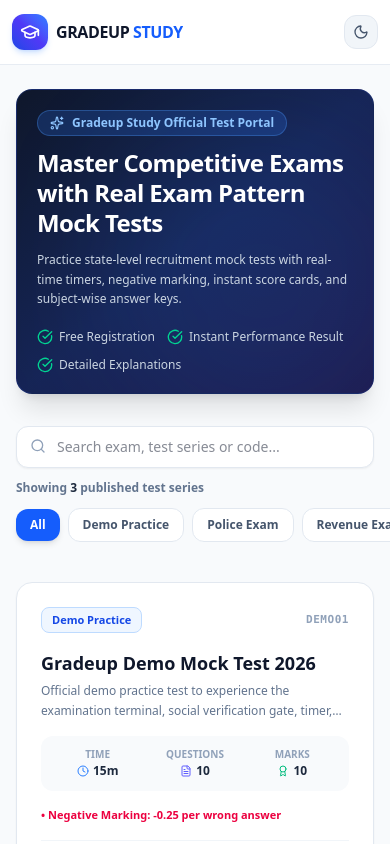
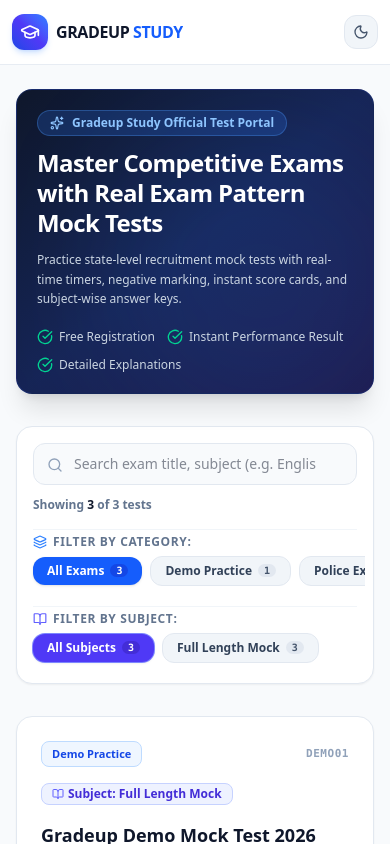
Before and after one commit to gradeupstudy/Online-Mock-Test, a React (Vite) app: page / in a window 390 px wide. Shown: the top 844 px of the page. Built offline with nearby package versions, Linux system fonts and the light colour scheme; no server answers.

Commit message:
Add Subject name

```diff
--- a/src/components/student/StudentHome.tsx
+++ b/src/components/student/StudentHome.tsx
@@ -1,5 +1,5 @@
 import React, { useState, useEffect } from 'react';
-import { Search, Clock, Award, FileText, CheckCircle, ArrowRight, Sparkles, Filter, ShieldCheck, Flame, BookOpen } from 'lucide-react';
+import { Search, Clock, Award, FileText, CheckCircle, ArrowRight, Sparkles, Filter, ShieldCheck, Flame, BookOpen, Layers, X, Tag } from 'lucide-react';
 import { Test } from '../../types';
 import { dataService } from '../../services/dataService';
 
@@ -13,6 +13,7 @@
   const [loading, setLoading] = useState(true);
   const [searchQuery, setSearchQuery] = useState('');
   const [selectedCategory, setSelectedCategory] = useState<string>('All');
+  const [selectedSubject, setSelectedSubject] = useState<string>('All');
 
   useEffect(() => {
     loadPublishedTests();
@@ -25,16 +26,61 @@
     setLoading(false);
   };
 
-  const categories = ['All', ...Array.from(new Set(tests.map((t) => t.category)))];
+  // Derive unique categories
+  const categories = ['All', ...Array.from(new Set(tests.map((t) => t.category).filter(Boolean)))];
+
+  // Derive unique subjects from both test.subject and test.sections
+  const subjectSet = new Set<string>();
+  tests.forEach((t) => {
+    if (t.subject && t.subject.trim()) {
+      subjectSet.add(t.subject.trim());
+    }
+    if (Array.isArray(t.sections)) {
+      t.sections.forEach((sec) => {
+        if (sec && sec.trim()) subjectSet.add(sec.trim());
+      });
+    }
+  });
+  const subjects = ['All', ...Array.from(subjectSet)];
+
+  // Helper to test if a test matches the selected subject
+  const matchesSubjectFilter = (t: Test, subject: string) => {
+    if (subject === 'All') return true;
+    const subLower = subject.toLowerCase();
+    if (t.subject && t.subject.toLowerCase() === subLower) return true;
+    if (Array.isArray(t.sections) && t.sections.some((s) => s.toLowerCase() === subLower)) return true;
+    if (t.title.toLowerCase().includes(subLower)) return true;
+    return false;
+  };
 
   const filteredTests = tests.filter((t) => {
+    const q = searchQuery.toLowerCase().trim();
     const codeStr = (t.exam_code || t.test_code || '').toLowerCase();
-    const matchesSearch = t.title.toLowerCase().includes(searchQuery.toLowerCase()) ||
-                          codeStr.includes(searchQuery.toLowerCase()) ||
-                          t.description.toLowerCase().includes(searchQuery.toLowerCase());
+    const subjectStr = (t.subject || '').toLowerCase();
+    const sectionsStr = (t.sections || []).join(' ').toLowerCase();
+
+    const matchesSearch =
+      !q ||
+      t.title.toLowerCase().includes(q) ||
+      codeStr.includes(q) ||
+      (t.description || '').toLowerCase().includes(q) ||
+      (t.category || '').toLowerCase().includes(q) ||
+      subjectStr.includes(q) ||
+      sectionsStr.includes(q);
+
     const matchesCat = selectedCategory === 'All' || t.category === selectedCategory;
-    return matchesSearch && matchesCat;
+    const matchesSub = matchesSubjectFilter(t, selectedSubject);
+
+    return matchesSearch && matchesCat && matchesSub;
   });
+
+  const handleResetFilters = () => {
+    setSearchQuery('');
+    setSelectedCategory('All');
+    setSelectedSubject('All');
+  };
+
+  const isFiltered = searchQuery !== '' || selectedCategory !== 'All' || selectedSubject !== 'All';
 
   return (
     <div className="space-y-8 pb-12">
@@ -69,55 +115,139 @@
         <div className="absolute -right-12 -bottom-12 w-80 h-80 rounded-full bg-blue-500/10 blur-3xl pointer-events-none" />
       </div>
 
-      {/* Filter and Search Bar */}
-      <div className="space-y-3 sm:space-y-4">
+      {/* Filter and Search Section */}
+      <div className="space-y-4 bg-white dark:bg-slate-900/90 p-4 sm:p-6 rounded-2xl sm:rounded-3xl border border-slate-200 dark:border-slate-800 shadow-xs">
+
+        {/* Top Search Bar & Result Count */}
         <div className="flex flex-col sm:flex-row gap-3 items-stretch sm:items-center justify-between">
-          <div className="relative w-full sm:w-80 md:w-96">
-            <Search className="w-4 h-4 text-slate-400 absolute left-3.5 top-3" />
+          <div className="relative flex-1 max-w-lg">
+            <Search className="w-4 h-4 text-slate-400 absolute left-3.5 top-3.5" />
             <input
               type="text"
-              placeholder="Search exam, test series or code..."
+              placeholder="Search exam title, subject (e.g. English, GK, Maths), or code..."
               value={searchQuery}
               onChange={(e) => setSearchQuery(e.target.value)}
-              className="w-full pl-10 pr-4 py-2.5 bg-white dark:bg-slate-900 border border-slate-200 dark:border-slate-800 rounded-xl sm:rounded-2xl text-sm focus:ring-2 focus:ring-blue-500 outline-hidden shadow-xs"
+              className="w-full pl-10 pr-10 py-2.5 bg-slate-50 dark:bg-slate-800 border border-slate-200 dark:border-slate-700 rounded-xl sm:rounded-2xl text-sm focus:ring-2 focus:ring-blue-500 outline-hidden"
             />
+            {searchQuery && (
+              <button
+                onClick={() => setSearchQuery('')}
+                className="absolute right-3 top-3 text-slate-400 hover:text-slate-600 dark:hover:text-slate-200"
+              >
+                <X className="w-4 h-4" />
+              </button>
+            )}
           </div>
 
-          <div className="text-xs text-slate-500 font-semibold flex items-center justify-between sm:justify-end gap-2">
-            <span>Showing <strong className="text-slate-800 dark:text-slate-200">{filteredTests.length}</strong> published test series</span>
+          <div className="flex items-center justify-between sm:justify-end gap-3 text-xs text-slate-500 font-semibold">
+            <span>
+              Showing <strong className="text-slate-900 dark:text-white font-bold">{filteredTests.length}</strong> of {tests.length} tests
+            </span>
+            {isFiltered && (
+              <button
+                onClick={handleResetFilters}
+                className="inline-flex items-center gap-1 text-xs text-rose-600 dark:text-rose-400 font-bold hover:underline cursor-pointer"
+              >
+                <X className="w-3.5 h-3.5" /> Reset Filters
+              </button>
+            )}
           </div>
         </div>
 
-        {/* Category Filter Pills */}
-        <div className="flex items-center gap-2 overflow-x-auto pb-2 scrollbar-none -mx-4 px-4 sm:mx-0 sm:px-0">
-          {categories.map((cat) => (
+        {/* 1. Exam Category Filter Pills */}
+        <div className="space-y-1.5 pt-1 border-t border-slate-100 dark:border-slate-800/80">
+          <div className="flex items-center gap-1.5 text-xs font-bold text-slate-500 dark:text-slate-400 uppercase tracking-wider">
+            <Layers className="w-3.5 h-3.5 text-blue-500" />
+            <span>Filter by Category:</span>
+          </div>
+          <div className="flex items-center gap-2 overflow-x-auto pb-1 scrollbar-none -mx-2 px-2">
+            {categories.map((cat) => {
+              const count = cat === 'All' ? tests.length : tests.filter((t) => t.category === cat).length;
+              const isSelected = selectedCategory === cat;
+              return (
                 <button
                   key={cat}
                   onClick={() => setSelectedCategory(cat)}
-              className={`px-3.5 sm:px-4 py-2 text-xs font-bold rounded-xl whitespace-nowrap transition-all cursor-pointer ${
-                selectedCategory === cat
-                  ? 'bg-blue-600 text-white shadow-md'
-                  : 'bg-white dark:bg-slate-900 text-slate-600 dark:text-slate-400 hover:bg-slate-100 dark:hover:bg-slate-800 border border-slate-200 dark:border-slate-800'
+                  className={`px-3.5 py-1.5 text-xs font-bold rounded-xl whitespace-nowrap transition-all flex items-center gap-1.5 cursor-pointer ${
+                    isSelected
+                      ? 'bg-blue-600 text-white shadow-sm'
+                      : 'bg-slate-100 dark:bg-slate-800 text-slate-700 dark:text-slate-300 hover:bg-slate-200 dark:hover:bg-slate-700 border border-slate-200 dark:border-slate-700/60'
                   }`}
                 >
-              {cat}
+                  <span>{cat === 'All' ? 'All Exams' : cat}</span>
+                  <span className={`text-[10px] px-1.5 py-0.2 rounded-full font-mono font-bold ${
+                    isSelected ? 'bg-blue-700 text-white' : 'bg-slate-200 dark:bg-slate-700 text-slate-600 dark:text-slate-300'
+                  }`}>
+                    {count}
+                  </span>
                 </button>
-          ))}
+              );
+            })}
           </div>
+        </div>
+
+        {/* 2. Subject Name Filter Pills */}
+        {subjects.length > 1 && (
+          <div className="space-y-1.5 pt-1 border-t border-slate-100 dark:border-slate-800/80">
+            <div className="flex items-center gap-1.5 text-xs font-bold text-slate-500 dark:text-slate-400 uppercase tracking-wider">
+              <BookOpen className="w-3.5 h-3.5 text-indigo-500" />
+              <span>Filter by Subject:</span>
+            </div>
+            <div className="flex items-center gap-2 overflow-x-auto pb-1 scrollbar-none -mx-2 px-2">
+              {subjects.map((sub) => {
+                const count = sub === 'All'
+                  ? tests.length
+                  : tests.filter((t) => matchesSubjectFilter(t, sub)).length;
+                const isSelected = selectedSubject === sub;
+                return (
+                  <button
+                    key={sub}
+                    onClick={() => setSelectedSubject(sub)}
+                    className={`px-3.5 py-1.5 text-xs font-bold rounded-xl whitespace-nowrap transition-all flex items-center gap-1.5 cursor-pointer ${
+                      isSelected
+                        ? 'bg-indigo-600 text-white shadow-sm ring-1 ring-indigo-400'
+                        : 'bg-slate-100 dark:bg-slate-800 text-slate-700 dark:text-slate-300 hover:bg-slate-200 dark:hover:bg-slate-700 border border-slate-200 dark:border-slate-700/60'
+                    }`}
+                  >
+                    <span>{sub === 'All' ? 'All Subjects' : sub}</span>
+                    <span className={`text-[10px] px-1.5 py-0.2 rounded-full font-mono font-bold ${
+                      isSelected ? 'bg-indigo-700 text-white' : 'bg-slate-200 dark:bg-slate-700 text-slate-600 dark:text-slate-300'
+                    }`}>
+                      {count}
+                    </span>
+                  </button>
+                );
+              })}
+            </div>
+          </div>
+        )}
+
       </div>
 
       {/* Test List Grid */}
       {loading ? (
         <div className="py-16 text-center text-slate-400 text-sm">Loading available mock tests...</div>
       ) : filteredTests.length === 0 ? (
-        <div className="py-16 text-center bg-white dark:bg-slate-900 rounded-3xl border border-slate-200 dark:border-slate-800 p-8">
-          <BookOpen className="w-12 h-12 text-slate-300 mx-auto mb-3" />
-          <h3 className="text-base font-bold text-slate-800 dark:text-slate-200">No mock tests available right now</h3>
-          <p className="text-xs text-slate-500 mt-1">Try clearing your search query or check back later.</p>
+        <div className="py-16 text-center bg-white dark:bg-slate-900 rounded-3xl border border-slate-200 dark:border-slate-800 p-8 space-y-3">
+          <BookOpen className="w-12 h-12 text-slate-300 mx-auto" />
+          <h3 className="text-base font-bold text-slate-800 dark:text-slate-200">No mock tests found</h3>
+          <p className="text-xs text-slate-500 max-w-sm mx-auto">
+            No mock tests match the selected category &quot;{selectedCategory}&quot; and subject &quot;{selectedSubject}&quot;. Try resetting your filters.
+          </p>
+          <button
+            onClick={handleResetFilters}
+            className="px-4 py-2 bg-blue-600 hover:bg-blue-700 text-white text-xs font-bold rounded-xl transition-all cursor-pointer"
+          >
+            Clear All Filters
+          </button>
         </div>
       ) : (
         <div className="grid grid-cols-1 md:grid-cols-2 lg:grid-cols-3 gap-6">
-          {filteredTests.map((test) => (
+          {filteredTests.map((test) => {
+            const hasExplicitSubject = Boolean(test.subject && test.subject.trim());
+            const hasSections = Boolean(test.sections && test.sections.length > 0);
+
+            return (
               <div
                 key={test.id}
                 className="group bg-white dark:bg-slate-900 rounded-2xl border border-slate-200 dark:border-slate-800 p-6 flex flex-col justify-between shadow-xs hover:shadow-xl hover:border-blue-500/50 dark:hover:border-blue-500/50 transition-all duration-300 relative overflow-hidden"
@@ -134,13 +264,33 @@
                     </span>
                   </div>
 
+                  {/* Subject Badge / Sections Pill */}
+                  <div className="flex flex-wrap items-center gap-1.5">
+                    {hasExplicitSubject ? (
+                      <span className="inline-flex items-center gap-1 px-2.5 py-0.5 bg-indigo-50 dark:bg-indigo-950/70 text-indigo-700 dark:text-indigo-300 font-bold text-xs rounded-lg border border-indigo-200 dark:border-indigo-800">
+                        <BookOpen className="w-3 h-3 text-indigo-500" />
+                        <span>Subject: {test.subject}</span>
+                      </span>
+                    ) : hasSections ? (
+                      <span className="inline-flex items-center gap-1 px-2.5 py-0.5 bg-amber-50 dark:bg-amber-950/70 text-amber-800 dark:text-amber-300 font-bold text-xs rounded-lg border border-amber-200 dark:border-amber-800">
+                        <Layers className="w-3 h-3 text-amber-500" />
+                        <span>Sections ({test.sections!.length}): {test.sections!.join(', ')}</span>
+                      </span>
+                    ) : (
+                      <span className="inline-flex items-center gap-1 px-2.5 py-0.5 bg-slate-100 dark:bg-slate-800 text-slate-600 dark:text-slate-400 font-bold text-xs rounded-lg">
+                        <BookOpen className="w-3 h-3 text-slate-400" />
+                        <span>General Paper</span>
+                      </span>
+                    )}
+                  </div>
+
                   {/* Title & Description */}
                   <div>
                     <h3 className="text-lg font-bold text-slate-900 dark:text-white group-hover:text-blue-600 dark:group-hover:text-blue-400 transition-colors line-clamp-2">
                       {test.title}
                     </h3>
                     <p className="text-xs text-slate-500 dark:text-slate-400 line-clamp-2 mt-1 leading-relaxed">
-                    {test.description}
+                      {test.description || 'Practice test series based on real exam pattern with instant detailed results.'}
                     </p>
                   </div>
 
@@ -181,7 +331,7 @@
                 <div className="pt-6 border-t border-slate-100 dark:border-slate-800/80 mt-4">
                   <button
                     onClick={() => onSelectTest(test)}
-                  className="w-full py-3 px-4 bg-slate-900 hover:bg-blue-600 dark:bg-slate-800 dark:hover:bg-blue-600 text-white font-bold text-xs rounded-xl transition-all duration-200 flex items-center justify-center gap-2 group-hover:shadow-lg"
+                    className="w-full py-3 px-4 bg-slate-900 hover:bg-blue-600 dark:bg-slate-800 dark:hover:bg-blue-600 text-white font-bold text-xs rounded-xl transition-all duration-200 flex items-center justify-center gap-2 group-hover:shadow-lg cursor-pointer"
                   >
                     <span>Start Mock Test</span>
                     <ArrowRight className="w-4 h-4" />
@@ -189,7 +339,8 @@
                 </div>
 
               </div>
-          ))}
+            );
+          })}
         </div>
       )}
 
```
Also changed, not shown: src/components/student/TestIntro.tsx (+22 -5 lines), src/components/student/TestResult.tsx (+11 -1 lines). Lines whose indentation alone changed are shown as unchanged.
